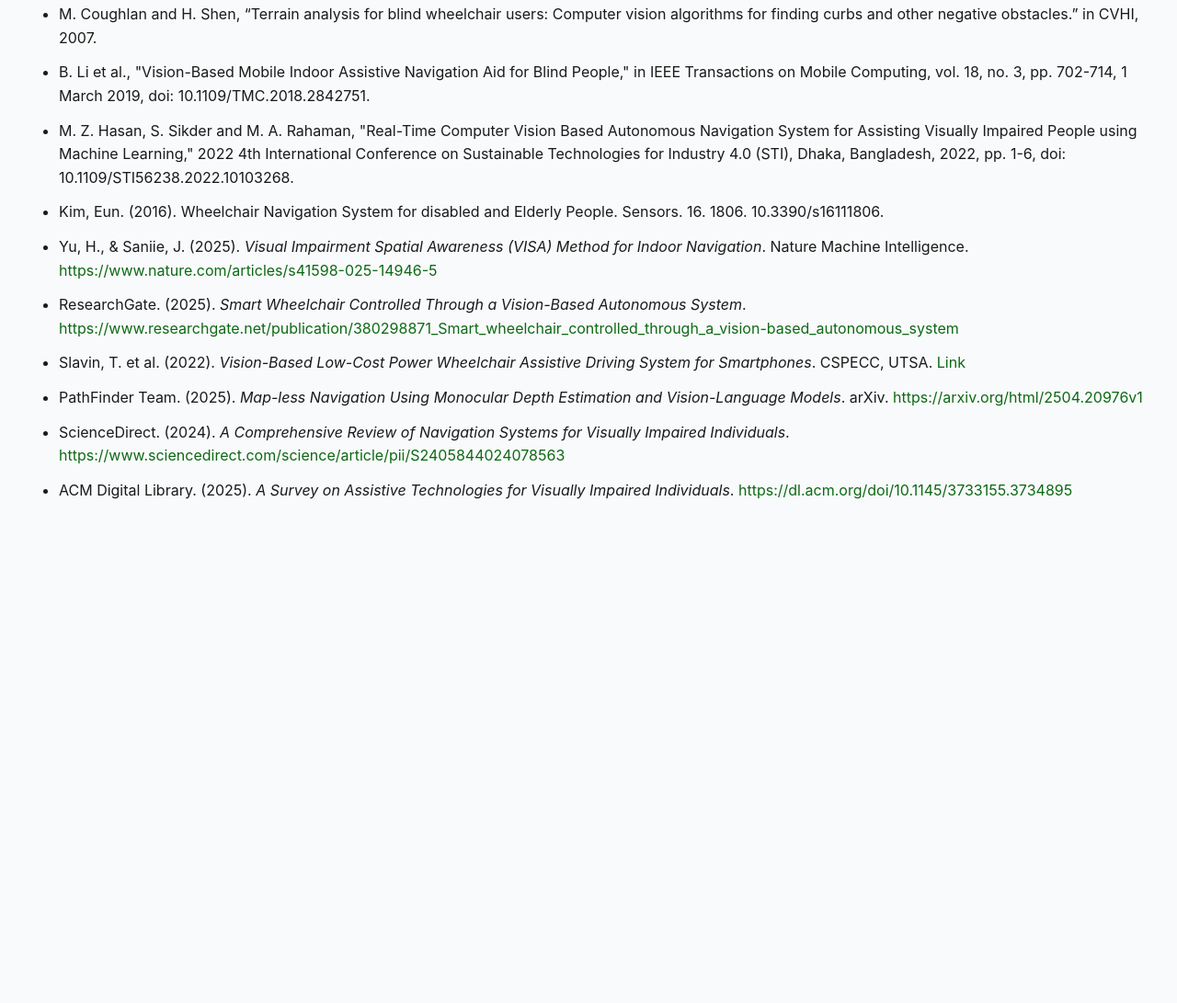
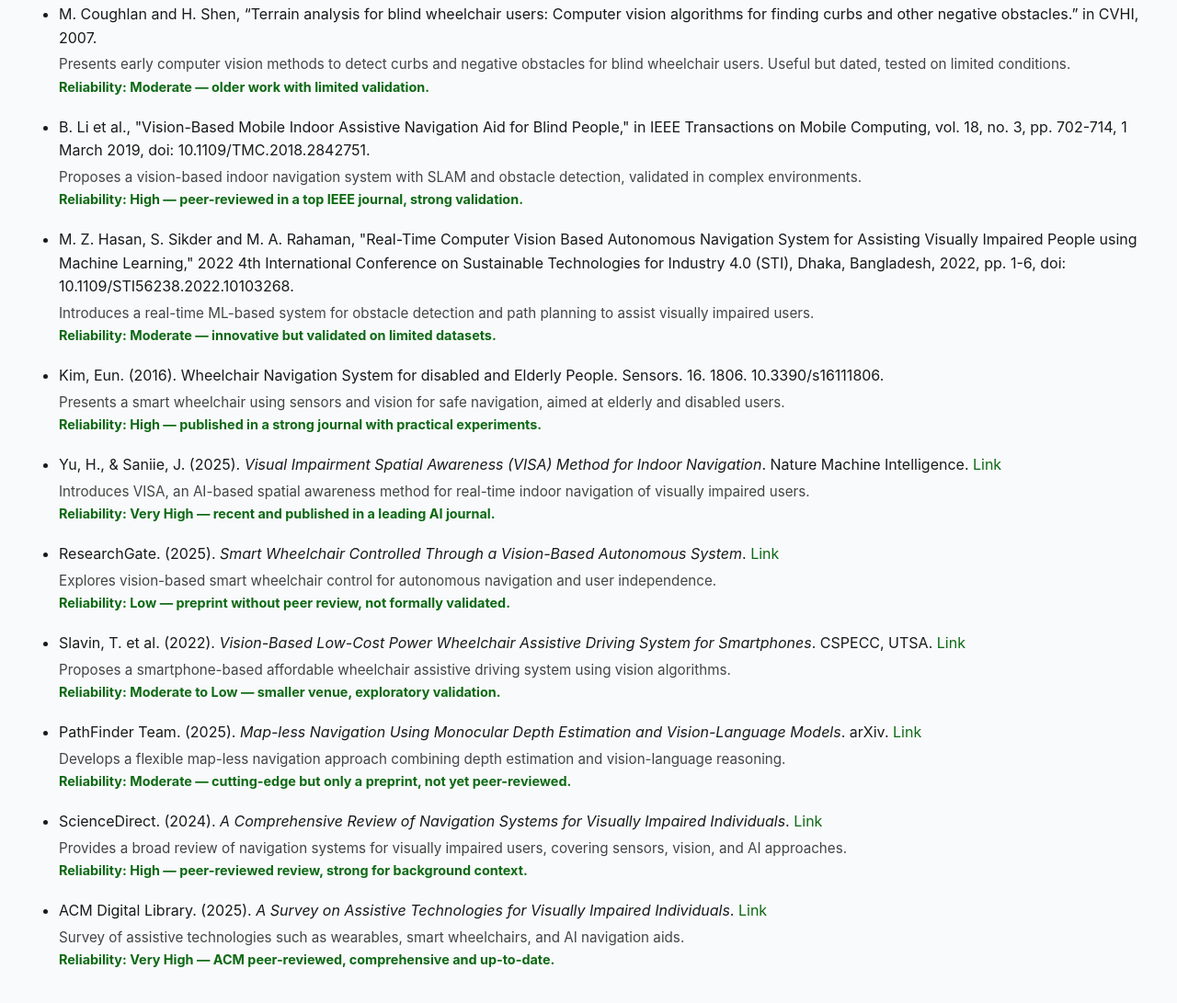
Before and after one commit to SaijyotiGurulingappaMeti/Navigation-System-Using-Computer-Vision-for-Wheelchair-Users-with-Visual-Impairments, a plain HTML site: page bibliography.html in a window 1280 px wide. Shown: the part 193-1284 px from the top of the page at 92% size. Before the commit the page ends 800 px from the top, so only its background shows below. Drawn offline with Linux system fonts and the light colour scheme.

Commit message:
second commit

```diff
--- a/bibliography.html
+++ b/bibliography.html
@@ -7,35 +7,19 @@
   <link rel="stylesheet" href="assets/css/styles.css">
   <style>
     body { font-family: var(--font-sans); line-height: 1.6; padding: 2rem; background-color: var(--background); color: var(--foreground); }
-    h1 { color: #0d6914; border-left: 4px solid #0d6914; padding-left: 0.75rem; margin-bottom: 1rem;  margin-top: 2rem; }
+    h1 { color: #0d6914; border-left: 4px solid #0d6914; padding-left: 0.75rem; margin-bottom: 1rem; margin-top: 2rem; }
     ul { margin-left: 2rem; }
-    li { margin-bottom: 0.75rem; }
+    li { margin-bottom: 1.25rem; }
     a { color: #0d6914; text-decoration: none; }
     a:hover { text-decoration: underline; }
 
-    /* Body consistent with other pages */
-    /* Body consistent with other pages */
-    /* Remove default body margin/padding */
-
-
-    /* Header styling to stick at top */
-    .header {
-      position: sticky;
-      top: 0;
-      width: 100%;
-      background-color: #ffffff;
-      border-bottom: 1px solid var(--border);
-      z-index: 100;
-      box-shadow: 0 2px 6px rgba(0, 0, 0, 0.05);
-    }
-
-
+    .synopsis { font-size: 0.95rem; color: #444; margin-top: 0.25rem; }
+    .reliability { font-size: 0.9rem; color: #0d6914; font-weight: bold; }
   </style>
 </head>
 <body>
   <header class="header">
     <div class="container header-content">
-
       <nav class="nav-desktop">
         <a href="index.html" class="navbrand">CV Navigation</a>
         <a href="home.html">Home</a>
@@ -49,24 +33,74 @@
     </div>
   </header>
 
-
   <h1>Bibliography</h1>
 
   <ul>
-    <!-- Original References -->
-    <li>M. Coughlan and H. Shen, “Terrain analysis for blind wheelchair users: Computer vision algorithms for finding curbs and other negative obstacles.” in CVHI, 2007.</li>
-    <li>B. Li et al., "Vision-Based Mobile Indoor Assistive Navigation Aid for Blind People," in IEEE Transactions on Mobile Computing, vol. 18, no. 3, pp. 702-714, 1 March 2019, doi: 10.1109/TMC.2018.2842751.</li>
-    <li>M. Z. Hasan, S. Sikder and M. A. Rahaman, "Real-Time Computer Vision Based Autonomous Navigation System for Assisting Visually Impaired People using Machine Learning," 2022 4th International Conference on Sustainable Technologies for Industry 4.0 (STI), Dhaka, Bangladesh, 2022, pp. 1-6, doi: 10.1109/STI56238.2022.10103268.</li>
-    <li>Kim, Eun. (2016). Wheelchair Navigation System for disabled and Elderly People. Sensors. 16. 1806. 10.3390/s16111806.</li>
+    <li>
+      M. Coughlan and H. Shen, “Terrain analysis for blind wheelchair users: Computer vision algorithms for finding curbs and other negative obstacles.” in CVHI, 2007.
+      <div class="synopsis">Presents early computer vision methods to detect curbs and negative obstacles for blind wheelchair users. Useful but dated, tested on limited conditions.</div>
+      <div class="reliability">Reliability: Moderate — older work with limited validation.</div>
+    </li>
 
-    <!-- Recent References 2022-2025 -->
-    <li>Yu, H., & Saniie, J. (2025). <em>Visual Impairment Spatial Awareness (VISA) Method for Indoor Navigation</em>. Nature Machine Intelligence. <a href="https://www.nature.com/articles/s41598-025-14946-5?utm_source=chatgpt.com" target="_blank">https://www.nature.com/articles/s41598-025-14946-5</a></li>
-    <li>ResearchGate. (2025). <em>Smart Wheelchair Controlled Through a Vision-Based Autonomous System</em>. <a href="https://www.researchgate.net/publication/380298871_Smart_wheelchair_controlled_through_a_vision-based_autonomous_system?utm_source=chatgpt.com" target="_blank">https://www.researchgate.net/publication/380298871_Smart_wheelchair_controlled_through_a_vision-based_autonomous_system</a></li>
-    <li>Slavin, T. et al. (2022). <em>Vision-Based Low-Cost Power Wheelchair Assistive Driving System for Smartphones</em>. CSPECC, UTSA. <a href="https://cspecc.utsa.edu/publications/files/Refereed_Papers/2022-Slavin-A%20Vision-Based%20Low-Cost%20Power%20Wheelchair%20Assistive%20Driving%20System%20for%20Smartphones.pdf?utm_source=chatgpt.com" target="_blank">Link</a></li>
-    <li>PathFinder Team. (2025). <em>Map-less Navigation Using Monocular Depth Estimation and Vision-Language Models</em>. arXiv. <a href="https://arxiv.org/html/2504.20976v1?utm_source=chatgpt.com" target="_blank">https://arxiv.org/html/2504.20976v1</a></li>
-    <li>ScienceDirect. (2024). <em>A Comprehensive Review of Navigation Systems for Visually Impaired Individuals</em>. <a href="https://www.sciencedirect.com/science/article/pii/S2405844024078563?utm_source=chatgpt.com" target="_blank">https://www.sciencedirect.com/science/article/pii/S2405844024078563</a></li>
-    <li>ACM Digital Library. (2025). <em>A Survey on Assistive Technologies for Visually Impaired Individuals</em>. <a href="https://dl.acm.org/doi/10.1145/3733155.3734895?utm_source=chatgpt.com" target="_blank">https://dl.acm.org/doi/10.1145/3733155.3734895</a></li>
+    <li>
+      B. Li et al., "Vision-Based Mobile Indoor Assistive Navigation Aid for Blind People," in IEEE Transactions on Mobile Computing, vol. 18, no. 3, pp. 702-714, 1 March 2019, doi: 10.1109/TMC.2018.2842751.
+      <div class="synopsis">Proposes a vision-based indoor navigation system with SLAM and obstacle detection, validated in complex environments.</div>
+      <div class="reliability">Reliability: High — peer-reviewed in a top IEEE journal, strong validation.</div>
+    </li>
+
+    <li>
+      M. Z. Hasan, S. Sikder and M. A. Rahaman, "Real-Time Computer Vision Based Autonomous Navigation System for Assisting Visually Impaired People using Machine Learning," 2022 4th International Conference on Sustainable Technologies for Industry 4.0 (STI), Dhaka, Bangladesh, 2022, pp. 1-6, doi: 10.1109/STI56238.2022.10103268.
+      <div class="synopsis">Introduces a real-time ML-based system for obstacle detection and path planning to assist visually impaired users.</div>
+      <div class="reliability">Reliability: Moderate — innovative but validated on limited datasets.</div>
+    </li>
+
+    <li>
+      Kim, Eun. (2016). Wheelchair Navigation System for disabled and Elderly People. Sensors. 16. 1806. 10.3390/s16111806.
+      <div class="synopsis">Presents a smart wheelchair using sensors and vision for safe navigation, aimed at elderly and disabled users.</div>
+      <div class="reliability">Reliability: High — published in a strong journal with practical experiments.</div>
+    </li>
+
+    <li>
+      Yu, H., & Saniie, J. (2025). <em>Visual Impairment Spatial Awareness (VISA) Method for Indoor Navigation</em>. Nature Machine Intelligence.
+      <a href="https://www.nature.com/articles/s41598-025-14946-5?utm_source=chatgpt.com" target="_blank">Link</a>
+      <div class="synopsis">Introduces VISA, an AI-based spatial awareness method for real-time indoor navigation of visually impaired users.</div>
+      <div class="reliability">Reliability: Very High — recent and published in a leading AI journal.</div>
+    </li>
+
+    <li>
+      ResearchGate. (2025). <em>Smart Wheelchair Controlled Through a Vision-Based Autonomous System</em>.
+      <a href="https://www.researchgate.net/publication/380298871_Smart_wheelchair_controlled_through_a_vision-based_autonomous_system?utm_source=chatgpt.com" target="_blank">Link</a>
+      <div class="synopsis">Explores vision-based smart wheelchair control for autonomous navigation and user independence.</div>
+      <div class="reliability">Reliability: Low — preprint without peer review, not formally validated.</div>
+    </li>
+
+    <li>
+      Slavin, T. et al. (2022). <em>Vision-Based Low-Cost Power Wheelchair Assistive Driving System for Smartphones</em>. CSPECC, UTSA.
+      <a href="https://cspecc.utsa.edu/publications/files/Refereed_Papers/2022-Slavin-A%20Vision-Based%20Low-Cost%20Power%20Wheelchair%20Assistive%20Driving%20System%20for%20Smartphones.pdf?utm_source=chatgpt.com" target="_blank">Link</a>
+      <div class="synopsis">Proposes a smartphone-based affordable wheelchair assistive driving system using vision algorithms.</div>
+      <div class="reliability">Reliability: Moderate to Low — smaller venue, exploratory validation.</div>
+    </li>
+
+    <li>
+      PathFinder Team. (2025). <em>Map-less Navigation Using Monocular Depth Estimation and Vision-Language Models</em>. arXiv.
+      <a href="https://arxiv.org/html/2504.20976v1?utm_source=chatgpt.com" target="_blank">Link</a>
+      <div class="synopsis">Develops a flexible map-less navigation approach combining depth estimation and vision-language reasoning.</div>
+      <div class="reliability">Reliability: Moderate — cutting-edge but only a preprint, not yet peer-reviewed.</div>
+    </li>
+
+    <li>
+      ScienceDirect. (2024). <em>A Comprehensive Review of Navigation Systems for Visually Impaired Individuals</em>.
+      <a href="https://www.sciencedirect.com/science/article/pii/S2405844024078563?utm_source=chatgpt.com" target="_blank">Link</a>
+      <div class="synopsis">Provides a broad review of navigation systems for visually impaired users, covering sensors, vision, and AI approaches.</div>
+      <div class="reliability">Reliability: High — peer-reviewed review, strong for background context.</div>
+    </li>
+
+    <li>
+      ACM Digital Library. (2025). <em>A Survey on Assistive Technologies for Visually Impaired Individuals</em>.
+      <a href="https://dl.acm.org/doi/10.1145/3733155.3734895?utm_source=chatgpt.com" target="_blank">Link</a>
+      <div class="synopsis">Survey of assistive technologies such as wearables, smart wheelchairs, and AI navigation aids.</div>
+      <div class="reliability">Reliability: Very High — ACM peer-reviewed, comprehensive and up-to-date.</div>
+    </li>
   </ul>
-
 </body>
 </html>
```
Also changed, not shown: index.html (+1 -1 lines).
